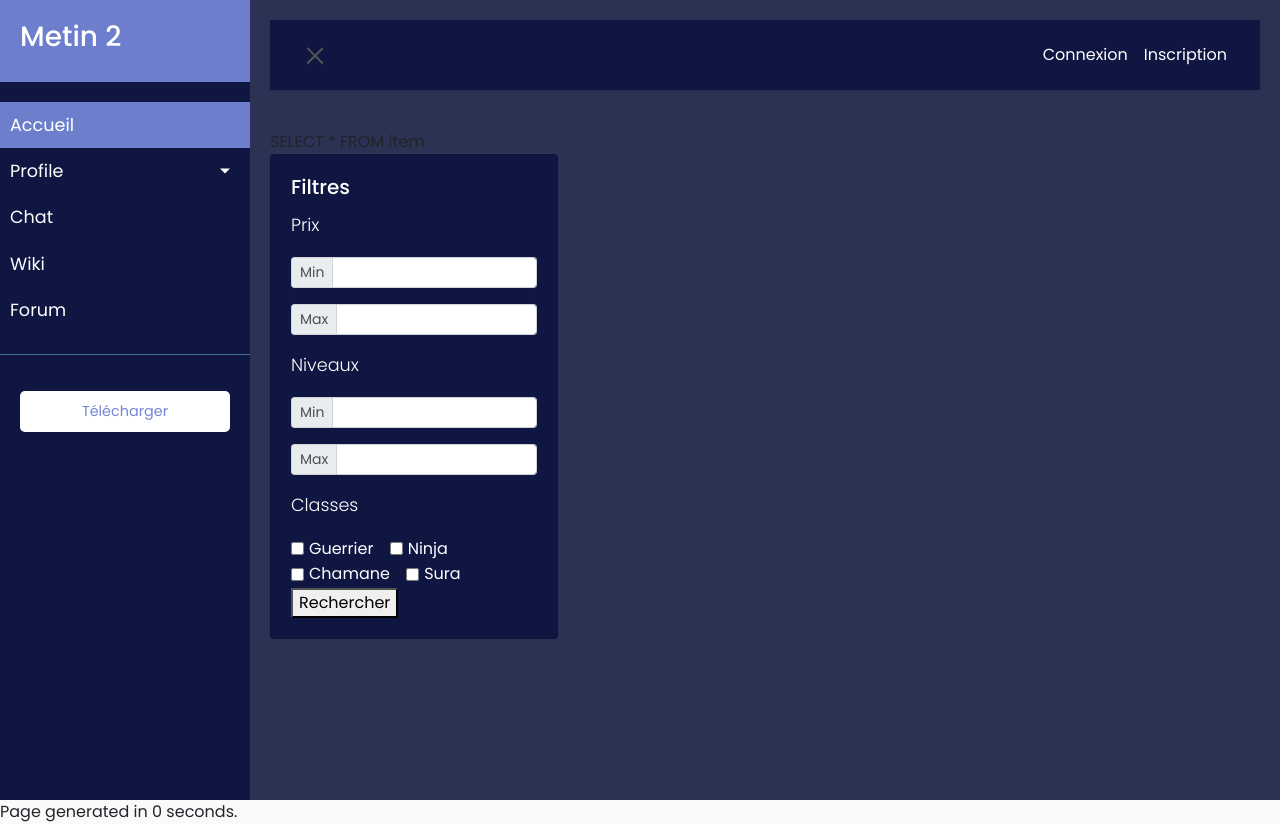
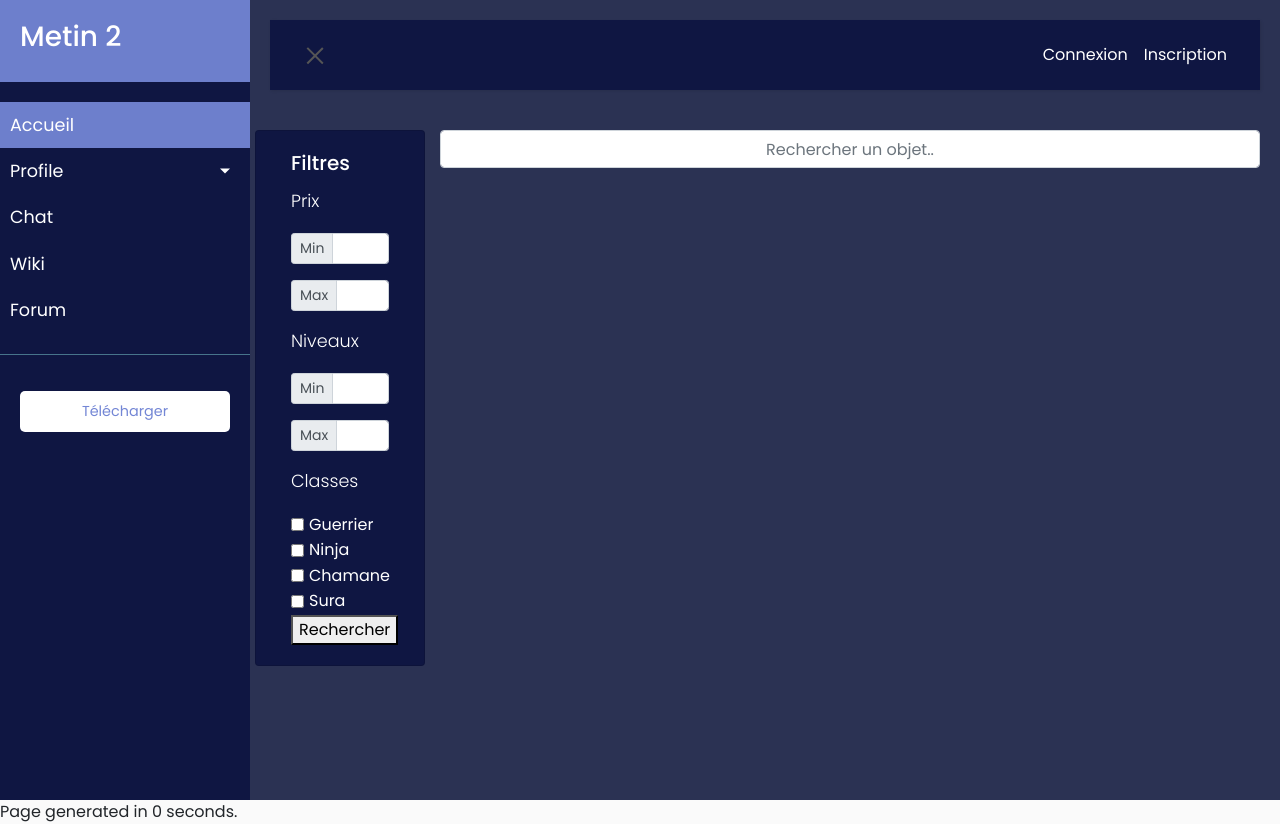
Before and after one commit to Ianis-Bordrez/projet_web, a PHP site: page /wiki.php in a window 1280 px wide. Run offline with PHP 8.4, Linux system fonts and the light colour scheme; data that the repository does not hold is empty; some libraries are stand-ins or nearby versions.

Commit message:
finish wiki

```diff
--- a/wiki.php
+++ b/wiki.php
@@ -44,8 +44,6 @@ if (isset($_POST["submit"])) {
     }
 
 }
-echo $query;
-
 
 $req = $db->prepare($query);
 $req->execute();
@@ -56,7 +54,10 @@ $req->closeCursor();
 
 <script src="js/wiki.js"></script>
 
-<div class="card darkblue" style="width: 18rem;">
+
+<section>
+    <div class="row">
+        <div class="col-md-2 card darkblue" style="width: 18rem;">
             <div class="card-body">
                 <form action="wiki.php" method="post" class="form-example">
                     <h5 class="card-title white">Filtres</h5>
@@ -115,23 +116,49 @@ $req->closeCursor();
                 </form>
             </div>
         </div>
+        <div class="col-md-10">
+            <input type="text" class="form-control text-center" id="search_bar" onkeyup="search_bar()" placeholder="Rechercher un objet..">
+            <div class="row mx-auto my-auto items">
+                <?php
+                foreach($items as $item){
+                    $item_name = $item["name"];
+                    $item_price = $item["price"];
+                    $item_level = $item["level"];
+                    ?>
+                    <div class="item card col darkblue" style="margin:20px; min-width: 12rem;">
+                        <div class="card-body">
+                            <h5 class="card-title white"><?php echo $item_name ?></h5>
+                            <ul class='list-group list-group-flush list-unstyled'>
+                                <li class='list-group-item lightblue white'>Prix : <?php echo $item_price ?></li>
+                                <li class='list-group-item lightblue white'>Niveaux : <?php echo $item_level ?></li>
+                            </ul>
+                        </div>
+                    </div>
+            <?php } ?>
+            </div>
+        </div>
+    </div>
+</section>
 
 
-
-<?php
-
-
-foreach($items as $item){
-    $item_name = $item["name"];
-
-    ?>
-    <div class="white"> <?php echo $item_name ?></div>
-
-    <?php
+<script>
+function search_bar() {
+    var input, filter, items, item, i, txtValue;
+    input = document.getElementById("search_bar");
+    filter = input.value.toUpperCase();
+    items = document.getElementById("items");
+    item = document.getElementsByClassName("item");
+    for (i = 0; i < item.length; i++) {
+        text = item[i].getElementsByTagName("h5")[0];
+        txtValue = text.textContent || text.innerText;
+        if (txtValue.toUpperCase().indexOf(filter) > -1) {
+            item[i].style.display = "";
+        } else {
+            item[i].style.display = "none";
         }
-
-?>
-
+    }
+}
+</script>
 
 
 <?php
```
Lines whose indentation alone changed are shown as unchanged.
